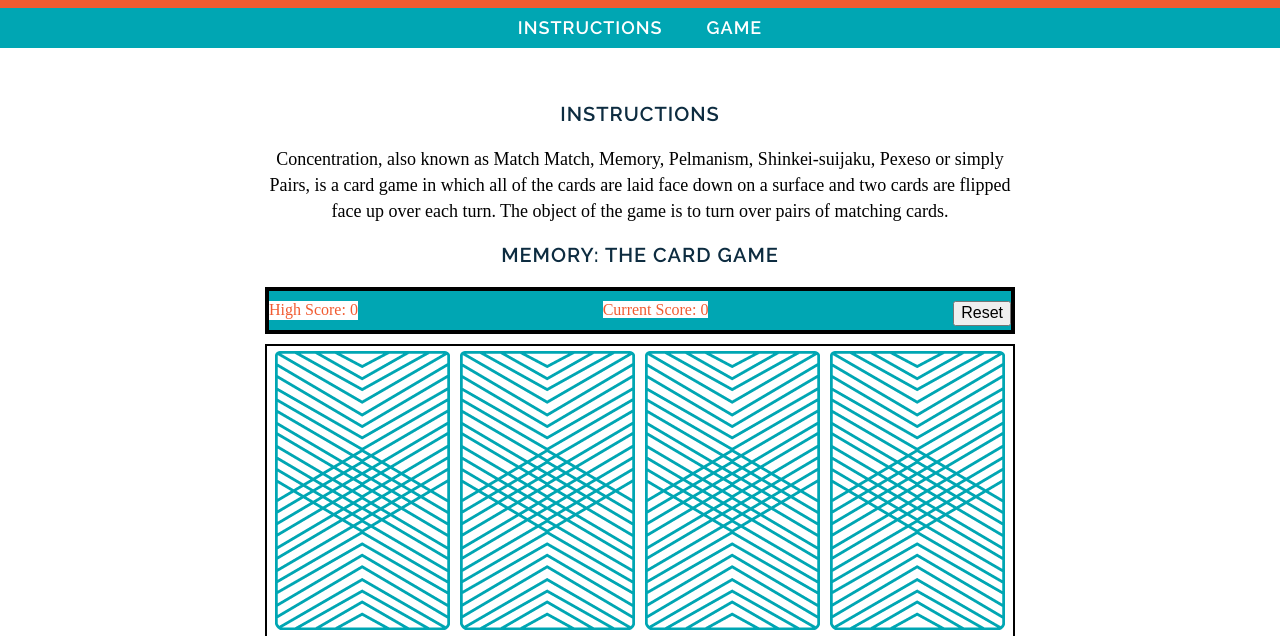
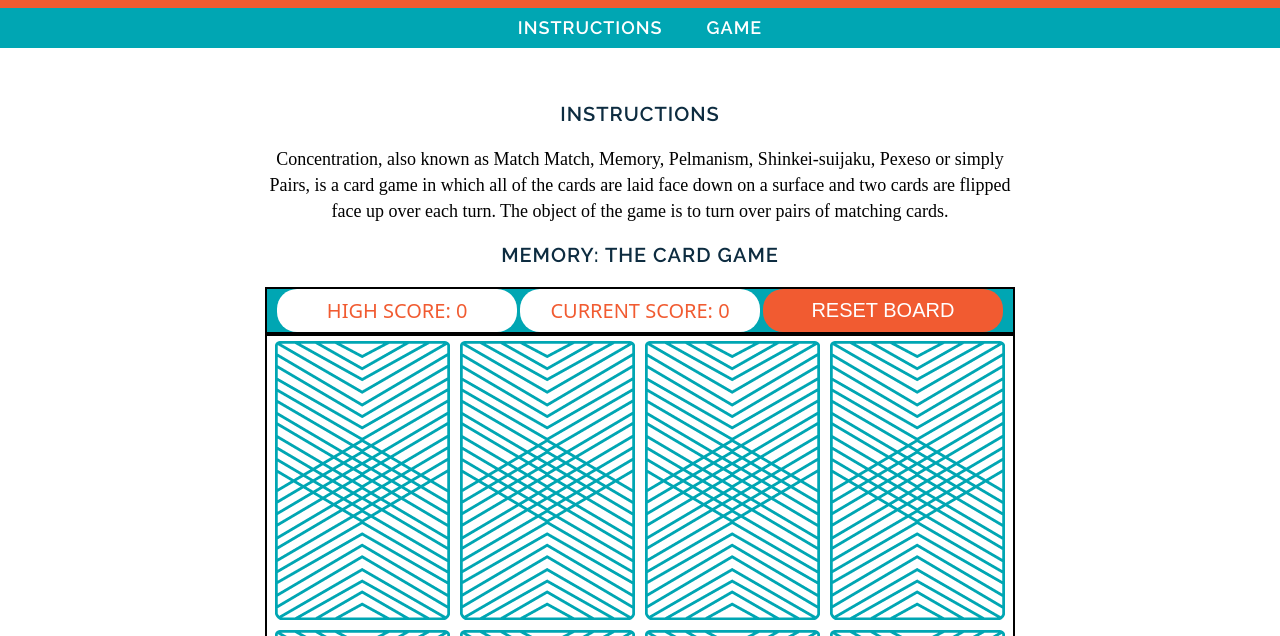
Before and after one commit to canpan14/memory_game, a plain HTML site: page index.html in a window 1280 px wide. Shown: the part 104-740 px from the top of the page. Drawn offline with Linux system fonts and the light colour scheme; a web font is replaced by a local one.

Commit message:
Fixed css for game info bar.

```diff
--- a/css/style.css
+++ b/css/style.css
@@ -102,24 +102,26 @@ p {
 	font-family: "Raleway";
 }
 
-.currentScore {
+.currentScore , .highScore, .resetButton {
+  	font-size: 20px;
+	display: inline-block;
 	background-color: white;
 	color: #F15B31;
-}
-
-.highScore {
-	float: left;
-	background-color: white;
-	color: #F15B31;
+  	text-transform: uppercase;
+	width: 240px;
+	border-radius: 20px;
+  	padding: 10px 0;
+  	vertical-align: middle
 }
 
 .ingameInfo {
-	font-family: "Droid Serif";
+	font-family: "Raleways";
 	display: block;
 	background-color: #00A6B3;
-	border: black 4px solid;
-	padding: 10px 0;
-	margin: 0 0 10px;
+	border: black 2px solid;
+	margin: 0 0 10px 0s;
+ 	font-size: 11px;
+	text-transform: uppercase;
 }
 
 .message {
@@ -143,9 +145,21 @@ p {
 }
 
 .resetButton {
-	float: right;
+	color: #FFFFFF;
+	background-color: #F15B31;
+	border: none;
+
+}
+
+.resetButton:hover {
+	background-color: #924D31;
 }
 
 .wrapper {
 
 }
+
+.ingameInfo {
+    font-family: "system-ui";
+
+}
--- a/index.html
+++ b/index.html
@@ -27,7 +27,7 @@
 				<div class="ingameInfo">
 					<span class="highScore">High Score: <span id="highScore">0</span></span>
 					<span class="currentScore">Current Score: <span id="score">0</span></span>
-					<button class="resetButton" onclick="resetGame()" id="reset">Reset</button>
+					<button class="resetButton" onclick="resetGame()" id="reset">Reset Board</button>
 				</div>
 				<div id="game-board" class="board clearfix"></div>
 			</div>
--- a/js/main.js
+++ b/js/main.js
@@ -49,7 +49,6 @@ var currentScore = 0;
 function sleep(ms) {
   return new Promise(resolve => setTimeout(resolve, ms));
 }
-
 
 var checkForMatch = function() {
 	var isMatch = false;
```
Also changed, not shown: 1 other file.
